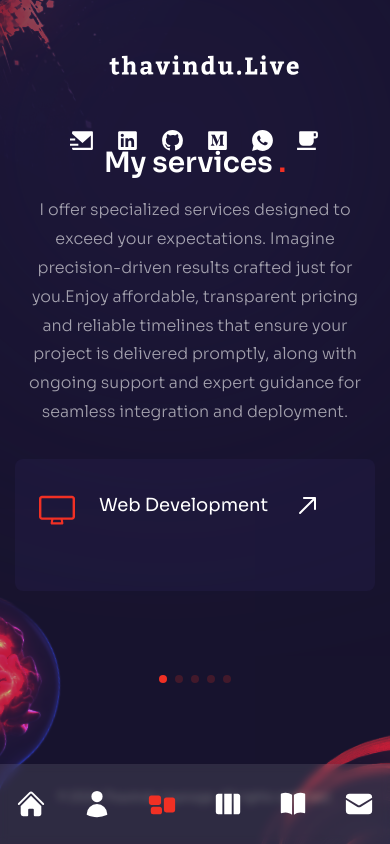
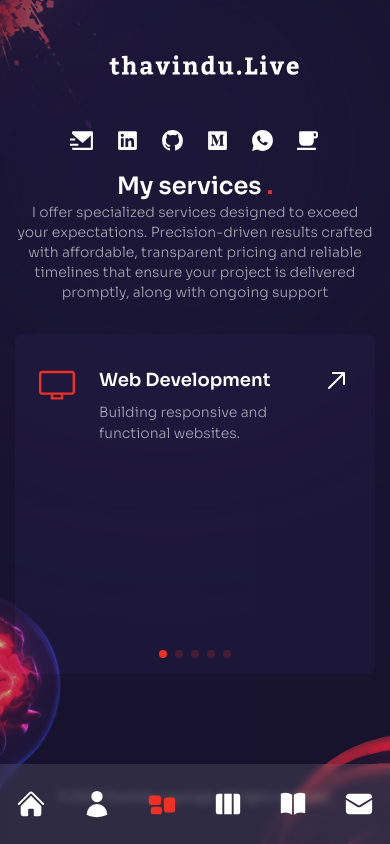
Before and after one commit to IthavinduU/thavindu-live-portfolio, a Next.js app: page /services in a window 390 px wide. Built offline with nearby package versions, Linux system fonts and the light colour scheme.

Commit message:
Service slider responsive unit

```diff
--- a/components/ServiceSlider.js
+++ b/components/ServiceSlider.js
@@ -17,23 +17,28 @@ import { FreeMode, Pagination } from "swiper";
 export const serviceData = [
   {
     icon: <RxDesktop />,
-    title: "Web Development"
+    title: "Web Development",
+    description: "Building responsive and functional websites."
   },
   {
     icon: <RxPencil2 />,
-    title: "UI/UX Design"
+    title: "UI/UX Design",
+    description: "Creating intuitive and engaging user interfaces."
   },
   {
     icon: <RxMobile />,
-    title: "Mobile Dev"
+    title: "Mobile Development",
+    description: "Developing mobile applications for iOS and Android."
   },
   {
     icon: <RxReader />,
-    title: "Article Writing"
+    title: "Article Writing",
+    description: "Crafting well-researched and engaging articles."
   },
   {
     icon: <RxRocket />,
-    title: "IT Consultation"
+    title: "IT Consultation",
+    description: "Providing expert advice for IT strategies."
   }
 ];
 
@@ -45,10 +50,13 @@ const ServiceSlider = () => {
           slidesPerView: 1,
           spaceBetween: 15
         },
-
         640: {
+          slidesPerView: 2,
+          spaceBetween: 15
+        },
+        1024: {
           slidesPerView: 3,
-          spaceBetween: 15
+          spaceBetween: 30
         }
       }}
       freeMode={true}
@@ -56,18 +64,17 @@ const ServiceSlider = () => {
         clickable: true
       }}
       modules={[FreeMode, Pagination]}
-      className="h-[240px] sm:h-[340px]"
+      className="h-[340px] sm:h-[400px] lg:h-[450px]"
     >
-      {serviceData.map((item, index) => {
-        return (
+      {serviceData.map((item, index) => (
         <SwiperSlide key={index}>
-            <div className="bg-[rgba(65,47,123,0.15)] h-max rounded-lg px-6 py-8 flex sm:flex-col gap-x-6 sm:gap-x-0 group cursor-pointer hover:bg-[rgba(89,65,169,0.15)] transition-all duration-300">
+          <div className="bg-[rgba(65,47,123,0.15)] h-full rounded-lg px-6 py-8 flex sm:flex-col gap-x-6 sm:gap-x-0 group cursor-pointer hover:bg-[rgba(89,65,169,0.15)] transition-all duration-300">
             {/* icon */}
             <div className="text-4xl text-accent mb-4">{item.icon}</div>
             {/* title & desc */}
             <div className="mb-8">
-                <div className="mb-2 text-lg">{item.title}</div>
-                <p className="max-w-[350px] leading-normal">
+              <div className="mb-2 text-lg font-semibold">{item.title}</div>
+              <p className="max-w-[350px] leading-normal text-sm sm:text-base">
                 {item.description}
               </p>
             </div>
@@ -77,8 +84,7 @@ const ServiceSlider = () => {
             </div>
           </div>
         </SwiperSlide>
-        );
-      })}
+      ))}
     </Swiper>
   );
 };
--- a/pages/services/index.js
+++ b/pages/services/index.js
@@ -1,10 +1,10 @@
+import { motion } from "framer-motion";
+import { fadeIn } from "../../variants";
 import ServiceSlider from "../../components/ServiceSlider";
 import Bulb from "../../components/Bulb";
 import Circles from "../../components/Circles";
 import Head from "next/head";
 import Footer from "../../components/Footer";
-import { motion } from "framer-motion";
-import { fadeIn } from "../../variants";
 
 const Services = () => {
   return (
@@ -27,7 +27,7 @@ const Services = () => {
                 initial="hidden"
                 animate="show"
                 exit="hidden"
-                className="h2 xl:mt-8"
+                className="text-2xl md:text-4xl xl:text-5xl font-semibold xl:mt-8"
               >
                 My services <span className="text-accent">.</span>
               </motion.h2>
@@ -36,14 +36,12 @@ const Services = () => {
                 initial="hidden"
                 animate="show"
                 exit="hidden"
-                className="mb-4 max-w-[400px] mx-auto lg:mx-0"
+                className="mb-4 max-w-[400px] mx-auto lg:mx-0 text-sm md:text-base"
               >
                 I offer specialized services designed to exceed your
-                expectations. Imagine precision-driven results crafted just for
-                you.Enjoy affordable, transparent pricing and reliable timelines
-                that ensure your project is delivered promptly, along with
-                ongoing support and expert guidance for seamless integration and
-                deployment.
+                expectations. Precision-driven results crafted with affordable,
+                transparent pricing and reliable timelines that ensure your
+                project is delivered promptly, along with ongoing support
               </motion.p>
             </div>
 
```
Lines whose indentation alone changed are shown as unchanged.
